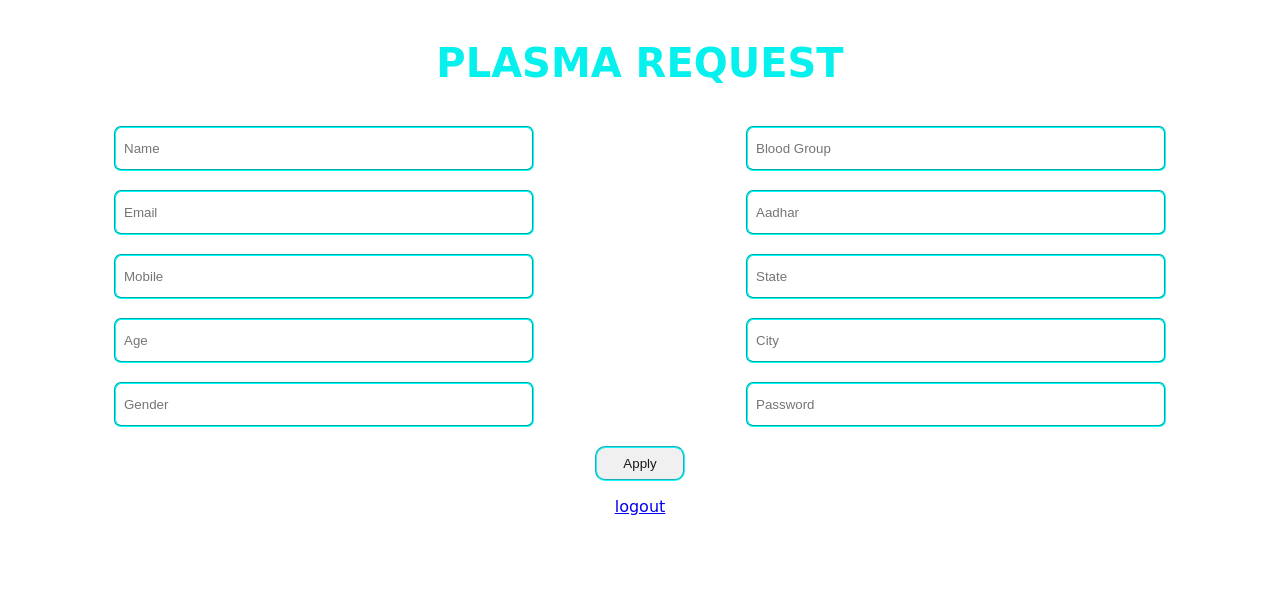
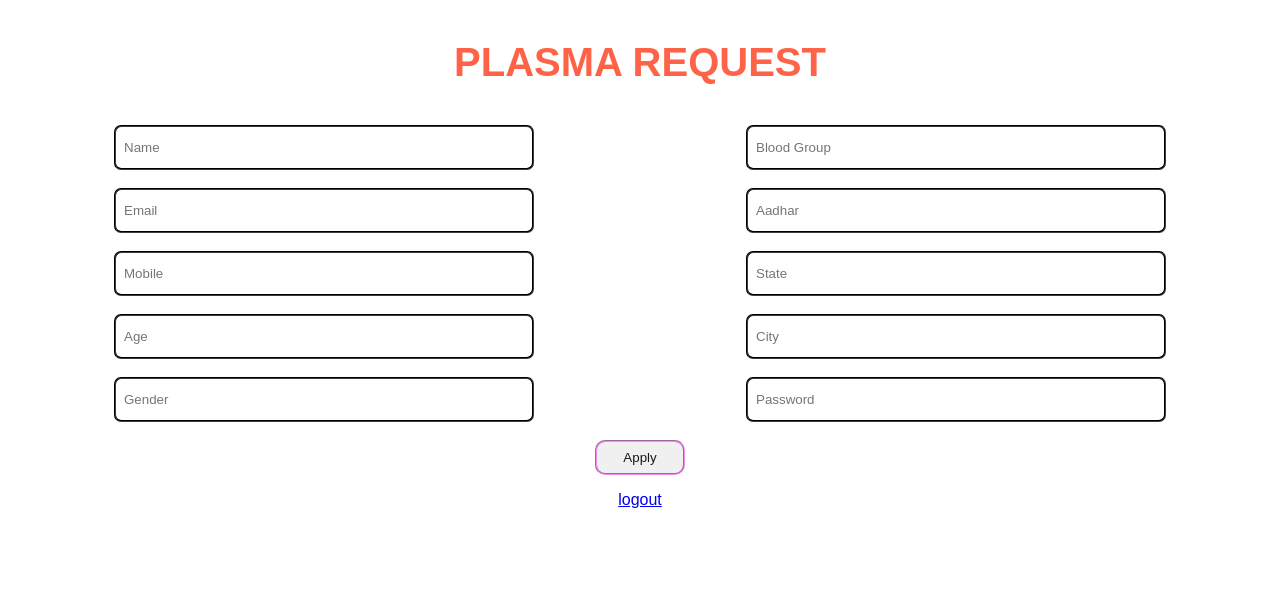
Before and after one commit to IBM-EPBL/IBM-Project-20959-1659767946, a Flask app: page /apply in a window 1280 px wide. Shown: the top 592 px of the page. Run offline with Flask 2, Linux system fonts and the light colour scheme; some libraries are stand-ins or nearby versions.

Commit message:
Update Apply.html

```diff
--- a/PRE-DEVELOPMENT/PROJECT DEVELOPMENT PHASE/Sprint 2/templates/Apply.html
+++ b/PRE-DEVELOPMENT/PROJECT DEVELOPMENT PHASE/Sprint 2/templates/Apply.html
@@ -20,11 +20,11 @@
           background: rgb(255, 255, 255);
           height: 553px;
           text-align: center;
-          font-family: cursive;
+          font-family: fantasy;
         }
 
         h3{
-          color: rgb(6, 241, 238);
+          color: rgb(255, 99, 71);
           font-size: 40px;
         }
 
@@ -36,7 +36,7 @@
           padding-left: 8px;
           padding-bottom: 8px;
           padding-right: 8px;
-          border-color: rgb(0, 255, 251);
+          border-color: rgb(60, 60, 60);
           height: 25px;
           width:400px;
         }
@@ -50,7 +50,7 @@
           border-style: groove;
           width: 90px;
           opacity: 90%;
-          border-color: rgb(0, 247, 255);
+          border-color: rgb(238, 130, 238);
           cursor:pointer;
         }
 
@@ -84,8 +84,8 @@
     </div>
       <button type="submit">Apply</button>
     </form>
-    <p style="color: rgb(27, 161, 27);">{{success}}</p>
-    <p style="color: rgb(214, 25, 25)">{{error}}</p>
+    <p style="color: rgb(27, 161, 27);"></p>
+    <p style="color: rgb(214, 25, 25)"></p>
     <a href="/logout">logout</a>
   </body>
 </html>
```
